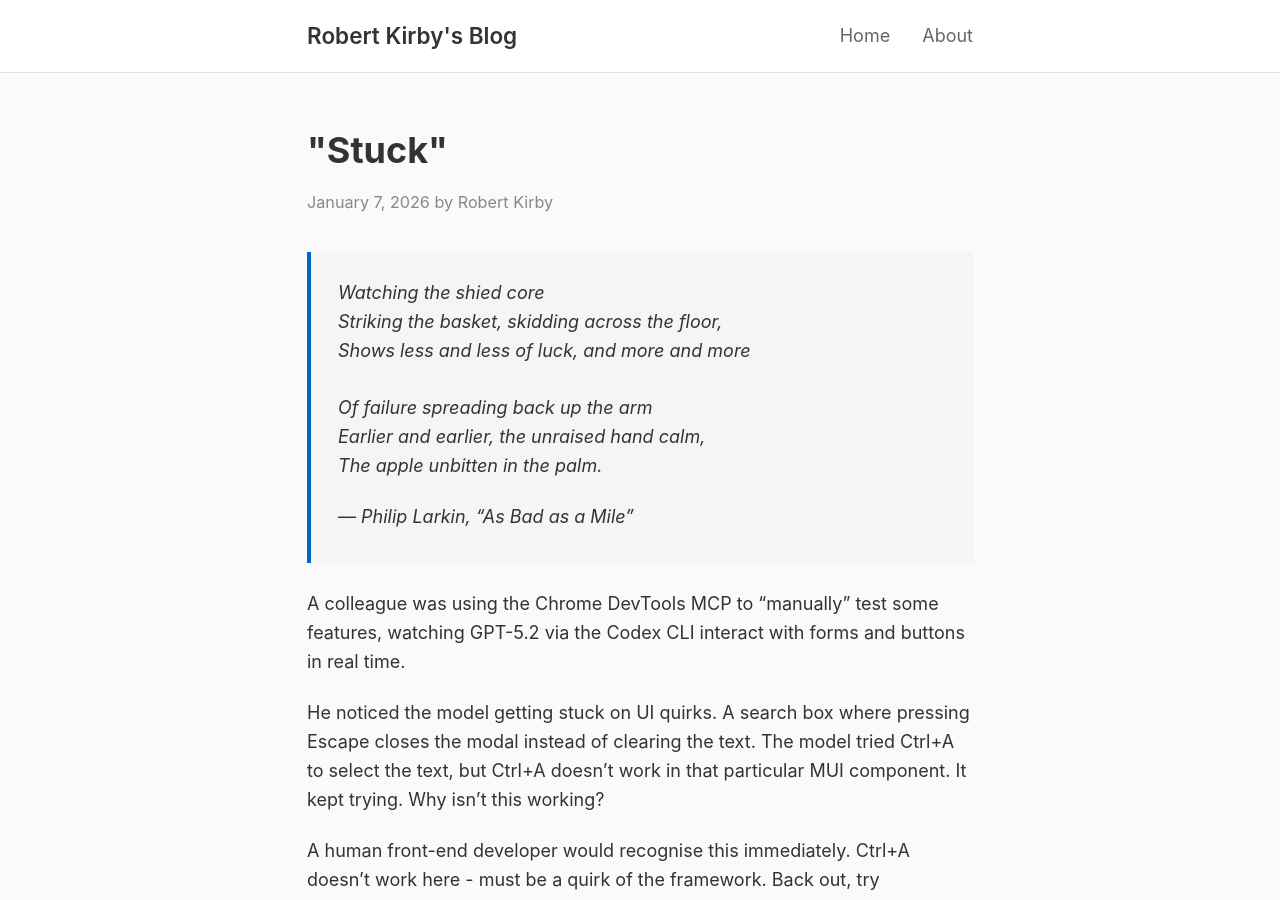
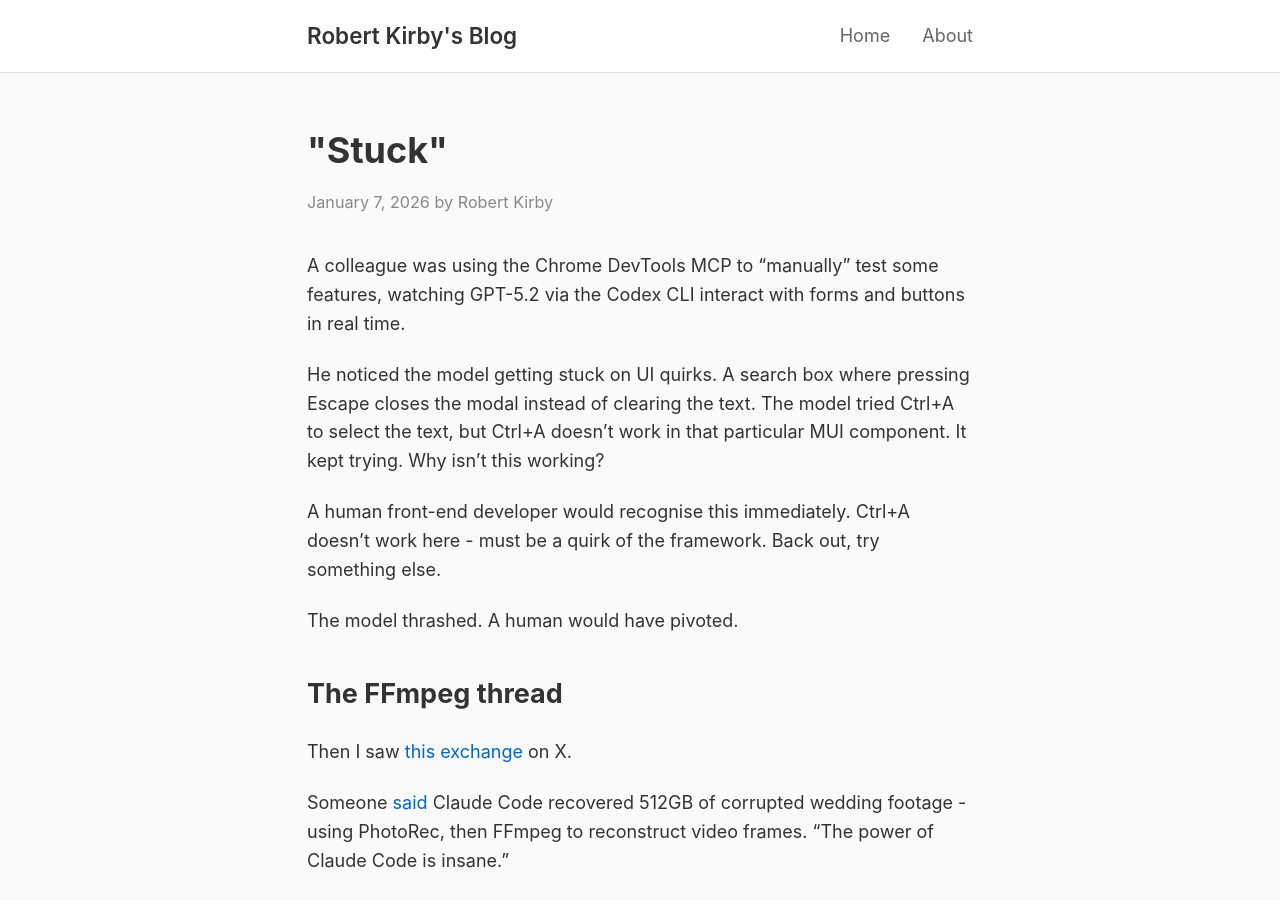
Before and after one commit to rob137/rob137.github.io, a Jekyll site: the page built from _posts/2026-01-07-stuck.md, in a window 1280 px wide and 900 px high. Built offline with Jekyll 4.4.1, drawn with Linux system fonts in a browser that asks for light colours.

Commit message:
"Stuck": remove Larkin poem, save to notes for future use

```diff
--- a/_posts/2026-01-07-stuck.md
+++ b/_posts/2026-01-07-stuck.md
@@ -5,16 +5,6 @@
 tags: [ai, agents, expertise, workflow]
 excerpt: "Models get stuck on things humans find obvious. The reverse is also true."
 ---
-
-> Watching the shied core<br>
-> Striking the basket, skidding across the floor,<br>
-> Shows less and less of luck, and more and more<br>
-> <br>
-> Of failure spreading back up the arm<br>
-> Earlier and earlier, the unraised hand calm,<br>
-> The apple unbitten in the palm.
->
-> — Philip Larkin, "As Bad as a Mile"
 
 A colleague was using the Chrome DevTools MCP to "manually" test some features, watching GPT-5.2 via the Codex CLI interact with forms and buttons in real time.
 
```
